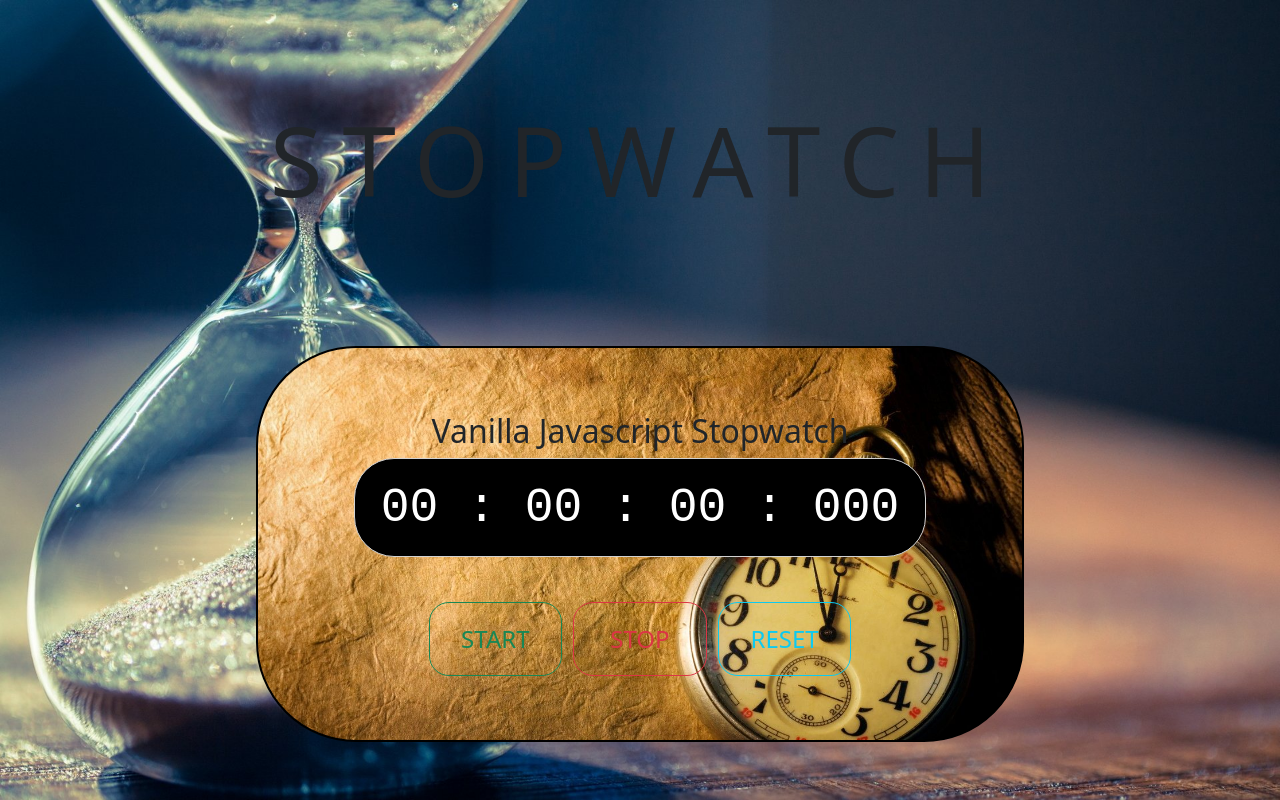
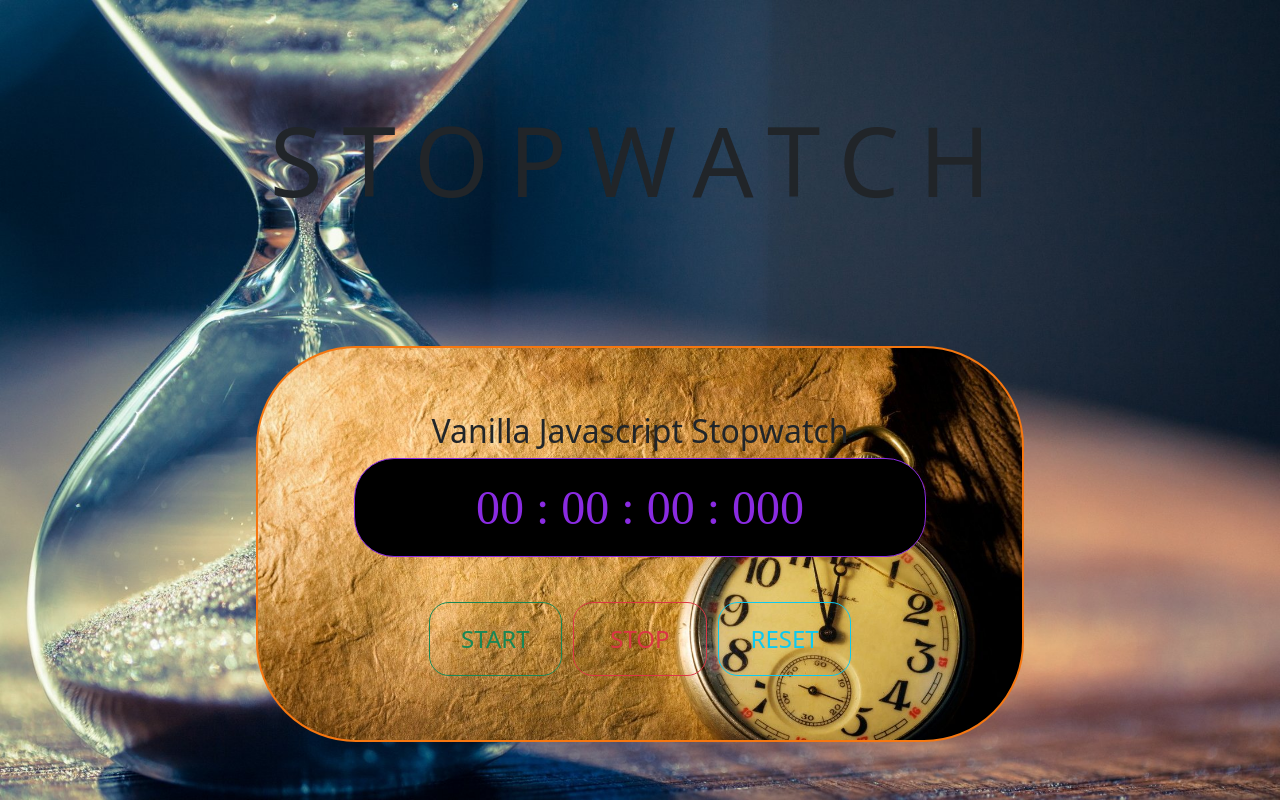
Before and after one commit to dev-malya/dev_vanilla_javascript_stopwatch, a plain HTML site: page index.html in a window 1280 px wide. Drawn offline with nearby package versions, Linux system fonts and the light colour scheme.

Commit message:
style.css

```diff
--- a/style.css
+++ b/style.css
@@ -8,10 +8,10 @@ body{
 #StopWatchContainer{
     display: flex;
     flex-wrap: wrap;
-    flex-direction: column;
+    flex-direction: row;
     margin-top: 5%;
     margin-left: 20%;
-    border: 2px solid black;
+    border: 2px solid #f67710;
     width: 60%;
     justify-content: center;
     align-items: center;
@@ -24,13 +24,13 @@ body{
 }
 #ReferTime{
     font-size: 3rem;
-    color: white;
-    font-family: monospace;
+    color: blueviolet;
+    font-family: Roboto Mono;
     width:90%;
     padding: 2%;
-    background-color: black;
+    background-color: #000000;
     border-radius: 40px;
-    border: 1px solid lightgray;
+    border: 1px solid blueviolet;
     word-wrap: normal;
     display: flex;
     justify-content: center;
```
